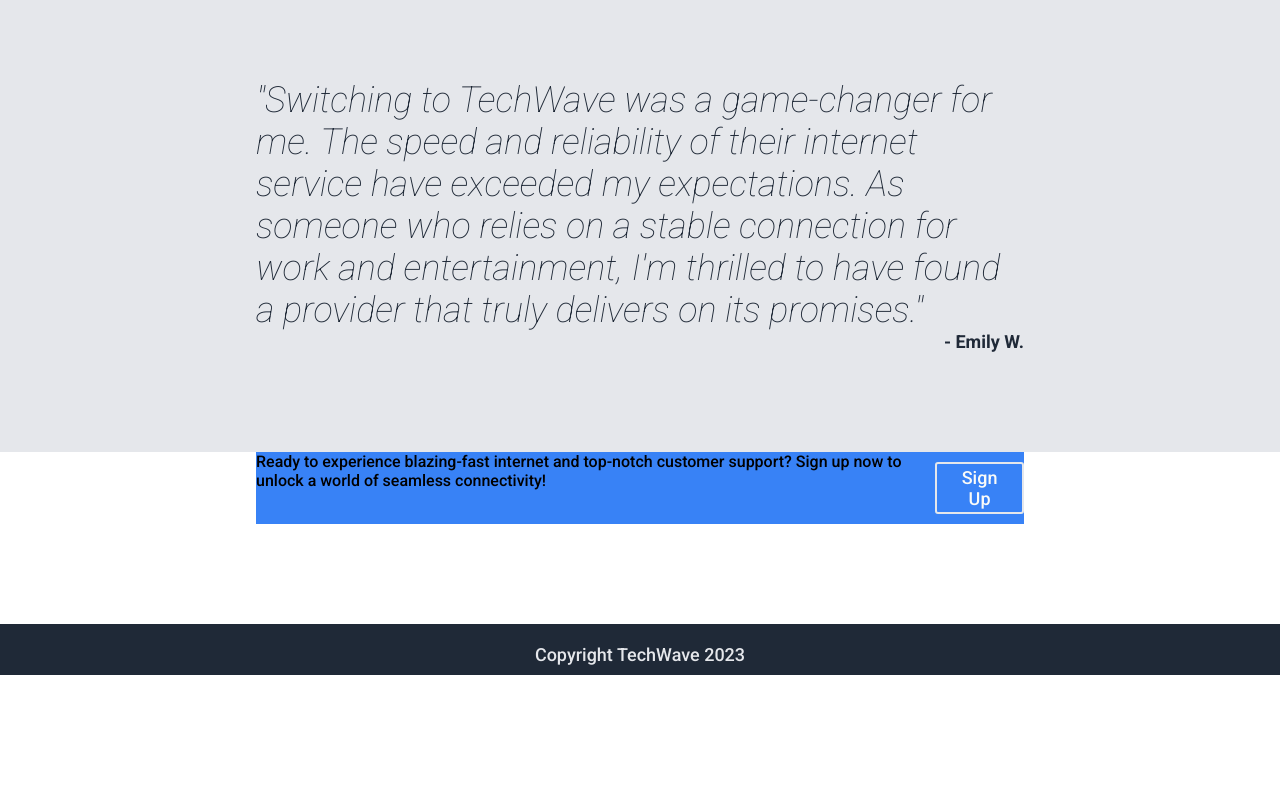
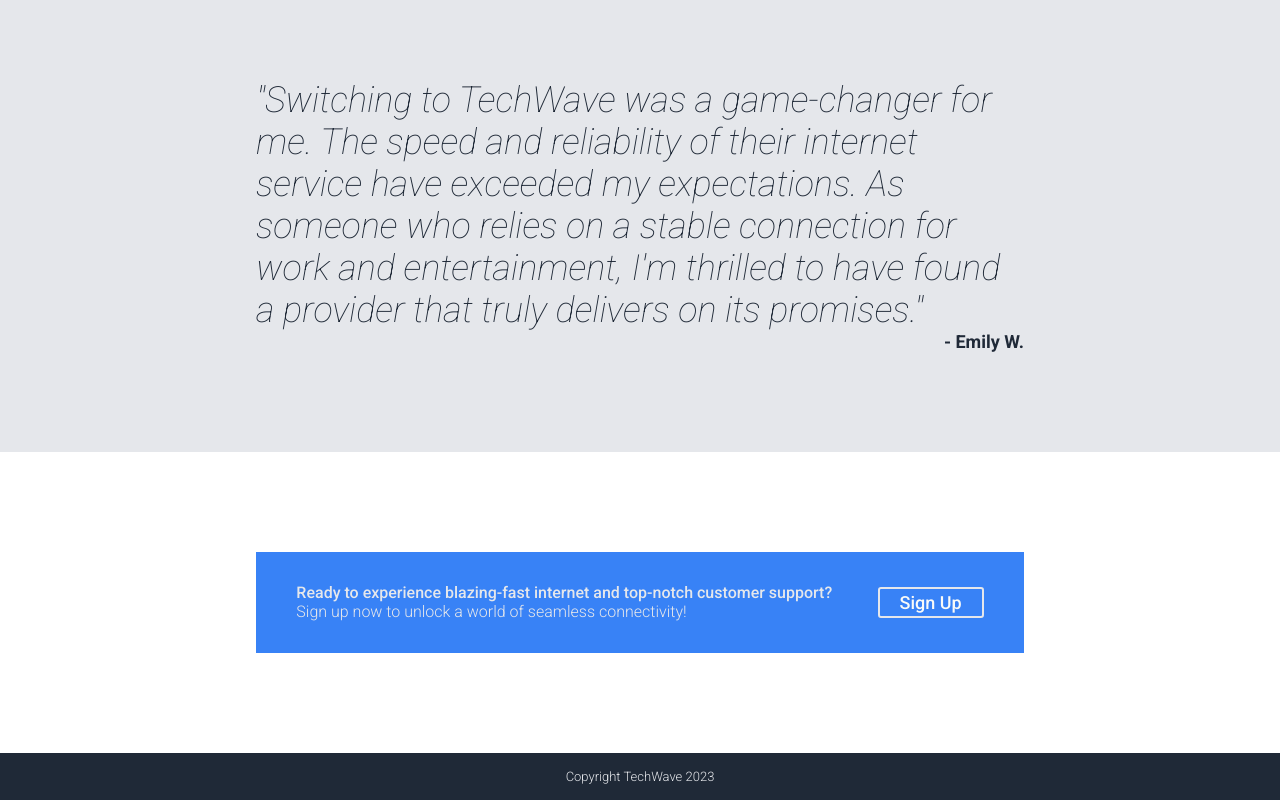
Before and after one commit to hansenlau/flex-landing-page, a plain HTML site: page index.html in a window 1280 px wide. Shown: the part 860-1660 px from the top of the page. Before the commit the page ends 1535 px from the top, so only its background shows below. Drawn offline with Linux system fonts and the light colour scheme.

Commit message:
Finish the landing page

```diff
--- a/index.html
+++ b/index.html
@@ -26,7 +26,7 @@
         <div>
         <h2>Welcome to TechWave</h2>
         <p>Ready to experience blazing-fast internet and top-notch customer support? Join us today and elevate your online journey with TechWave. Sign up now to unlock a world of seamless connectivity!</p>
-        <button class="button-top">Sign Up</button>
+        <button class="button-top"><a href="#">Sign Up</a></button>
         </div>
         <img style="width: 500px; height: auto;" src="cover.png">
 
@@ -47,18 +47,18 @@
         <p class="author">- Emily W.</p>
     </div>
 
-    <div class="sec2">
+    <div class="sec4">
         <div class="signup">
             <div>
                 Ready to experience blazing-fast internet and top-notch customer support?
-                Sign up now to unlock a world of seamless connectivity!
+                <br><span style="font-weight: 300;">Sign up now to unlock a world of seamless connectivity!</span>
             </div>
-            <button class="button-top">Sign Up</button>
+            <button class="button-top"><a href="#">Sign Up</a></button>
         </div>
 
     </div>
 
-    <div class="top-menu">
+    <div class="footer">
         <p>Copyright TechWave 2023</p>
     </div>
 
--- a/style.css
+++ b/style.css
@@ -168,17 +168,34 @@ p {
     background-color: #3882F6;
     display:flex;
     justify-content: space-evenly;
-    align-items: flex-start;
+    align-items: center;
+    padding: 25px;
+    gap: 30px;
 }
 
-.signup p {
+.signup div {
     font-weight: normal;
     color: #e5e7eb;
-    padding: 20px 60px;
-    margin: 30px;
+
 
 }
 
 .signup button {
     border-color: #e5e7eb;
 }
+
+.sec4 {
+    padding: 100px 20%;
+}
+
+.footer p {
+    color: #e5e7eb;
+    font-weight: 300;
+    font-size: small;
+    text-align: center;
+}
+
+.footer {
+    background-color: #1f2937;
+    padding: 16px 0;
+}
```
